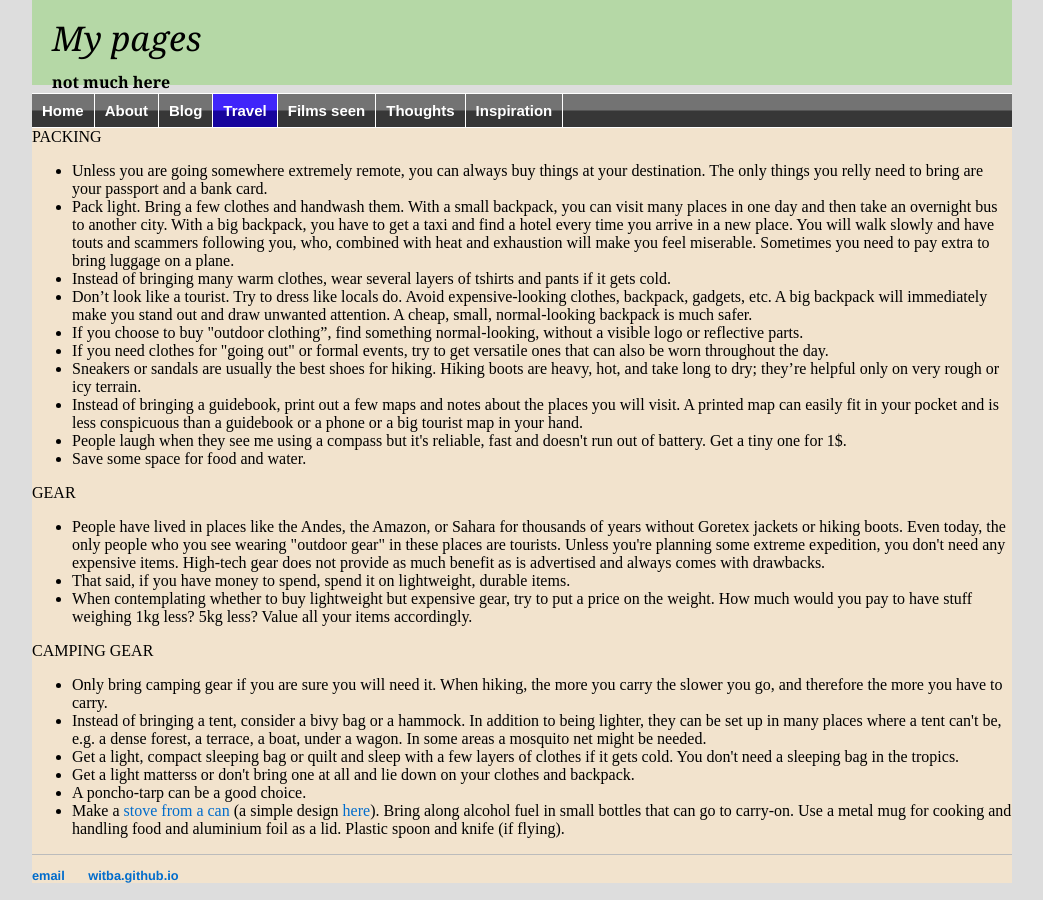
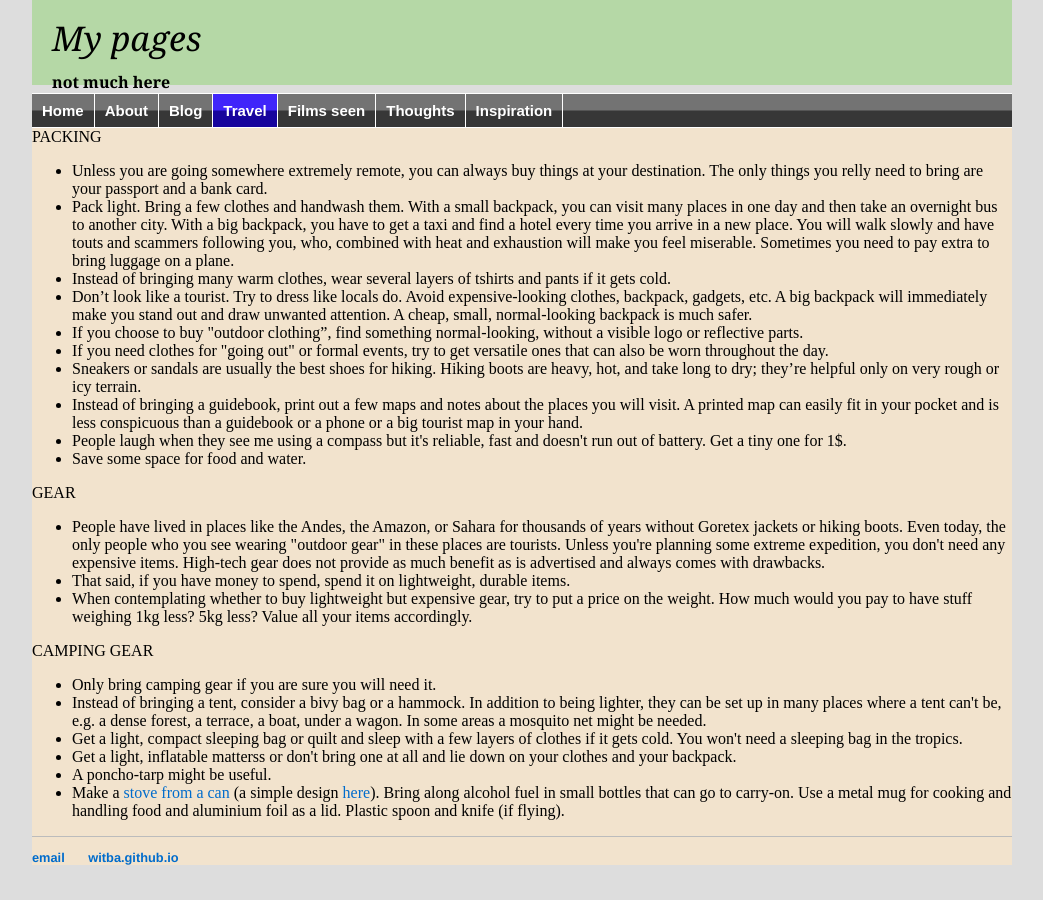
Before and after one commit to witba/witba.github.io, a Jekyll site: the page built from travel/packing.html, in a window 1280 px wide. Shown: the whole page, without its empty margins (118-1161 px from the left). Built offline with Jekyll 4.4.1, drawn with Linux system fonts in a browser that asks for light colours.

Commit message:
Update packing.html

```diff
--- a/travel/packing.html
+++ b/travel/packing.html
@@ -26,11 +26,11 @@ GEAR<br>
 </ul>
 CAMPING GEAR<br>
 <ul>
-<li>Only bring camping gear if you are sure you will need it. When hiking, the more you carry the slower you go, and therefore the more you have to carry.
+<li>Only bring camping gear if you are sure you will need it.
 <li>Instead of bringing a tent, consider a bivy bag or a hammock. In addition to being lighter, they can be set up in many places where a tent can't be, e.g. a dense forest, a terrace, a boat, under a wagon. In some areas a mosquito net might be needed.
-<li>Get a light, compact sleeping bag or quilt and sleep with a few layers of clothes if it gets cold. You don't need a sleeping bag in the tropics.
-<li>Get a light matterss or don't bring one at all and lie down on your clothes and backpack.
-<li>A poncho-tarp can be a good choice.
+<li>Get a light, compact sleeping bag or quilt and sleep with a few layers of clothes if it gets cold. You won't need a sleeping bag in the tropics.
+<li>Get a light, inflatable matterss or don't bring one at all and lie down on your clothes and your backpack.
+<li>A poncho-tarp might be useful.
 <li>Make a <a href="https://en.wikipedia.org/wiki/Beverage-can_stove" target=_blank>stove from a can</a> (a simple design <a href="https://vimeo.com/64726512" target=_blank>here</a>). Bring along alcohol fuel in small bottles that can go to carry-on. Use a metal mug for cooking and handling food and aluminium foil as a lid. Plastic spoon and knife (if flying).
 </ul>
 
```
